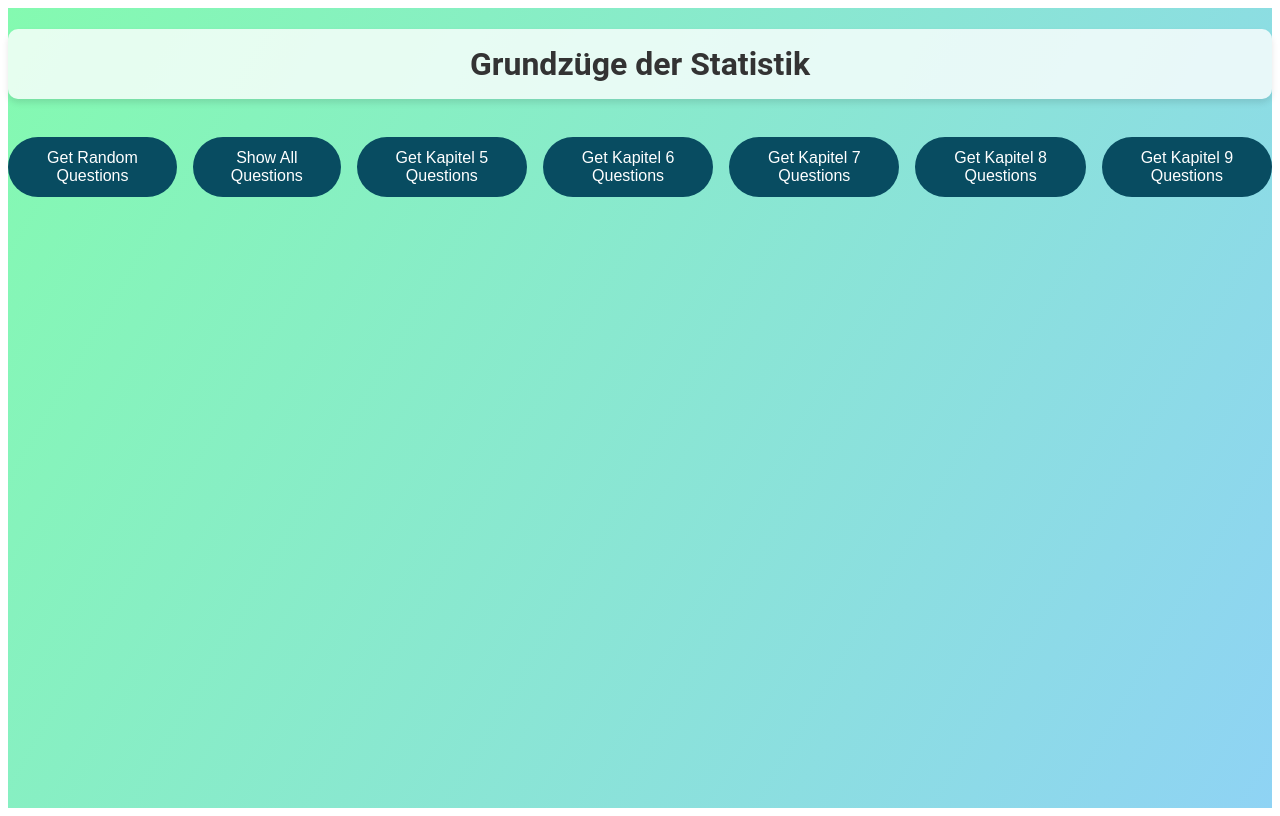
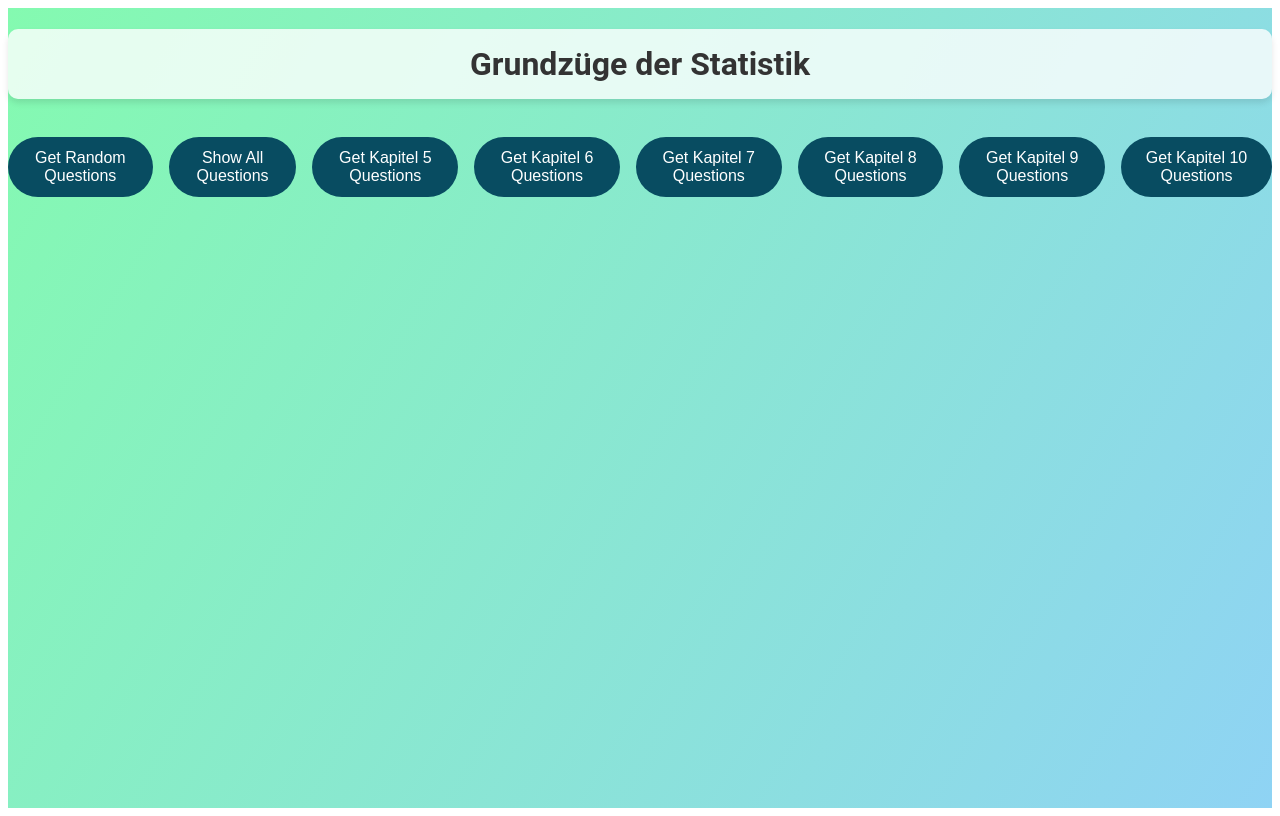
Before and after one commit to Johnny303/RW-QUIZ, a React (Vite) app: page / in a window 1280 px wide. Built offline with nearby package versions, Linux system fonts and the light colour scheme.

Commit message:
Added Get Kapitel 10 button

```diff
--- a/src/elements/Questions.jsx
+++ b/src/elements/Questions.jsx
@@ -129,6 +129,27 @@ function Questions() {
       })
       .catch(error => console.error("Error fetching data:", error))
   }
+  const fetchKapitelTenQuestions = () => {
+
+    fetch("./questions.json", {
+      headers: {
+        "Content-Type": "application/json",
+        Accept: "application/json",
+      },
+    })
+      .then(response => response.json())
+      .then(myJson => {
+        const filteredQuestions = myJson.questions.filter(
+          question => question.Kapitel === 10
+        )
+        setData(filteredQuestions.map((q, i) => ({ ...q, originalIndex: i })))
+        setRandomizedQuestions(
+          filteredQuestions.map((q, i) => ({ ...q, originalIndex: i }))
+        )
+        setShowAll(true) // Show all filtered questions
+      })
+      .catch(error => console.error("Error fetching data:", error))
+  }
 
   const handleCheckboxChange = (questionIndex, answerIndex, e) => {
     const checked = e?.target?.checked ?? e // Fallback to `e` if it's directly a boolean
@@ -233,6 +254,9 @@ function Questions() {
         <button onClick={fetchKapitelNineQuestions} className="custom-button">
           Get Kapitel 9 Questions
         </button>
+        <button onClick={fetchKapitelTenQuestions} className="custom-button">
+          Get Kapitel 10 Questions
+        </button>
       </div>
       <div className="cards-container">
         {randomizedQuestions.length > 0 &&
```
